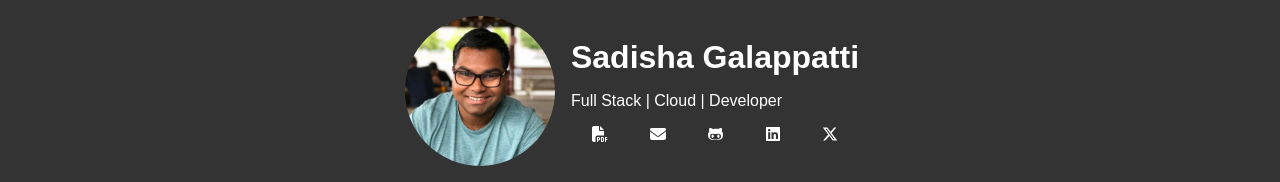
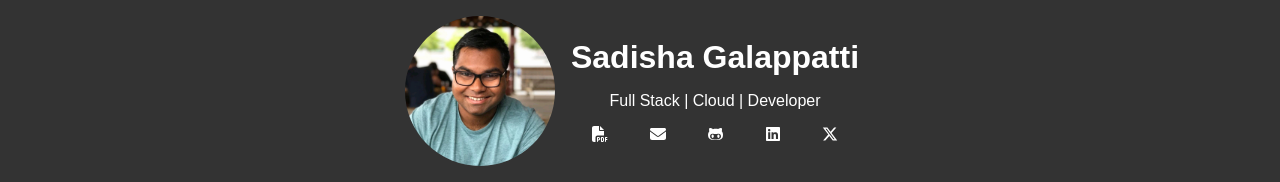
Before and after one commit to sadishag/dev-sadishagalappatti-site, a React (Vite) app: page / in a window 1280 px wide. Shown: the top 182 px of the page. Built offline with nearby package versions, Linux system fonts and the light colour scheme.

Commit message:
updating title css

```diff
--- a/src/components/TitleSection/TitleSection.jsx
+++ b/src/components/TitleSection/TitleSection.jsx
@@ -14,8 +14,8 @@ const TitleSection = () => {
     <div className="title-section">
       <ProfilePicture />
       <div className="name-title">
-        <h1>Sadisha Galappatti</h1>
-        <p>Full Stack | Cloud | Developer</p>
+        <h1 className="h1-title">Sadisha Galappatti</h1>
+        <p className="p-title">Full Stack | Cloud | Developer</p>
         <div className="icon-bar">
           <a href="resume">
             <FontAwesomeIcon icon={faFilePdf} />
--- a/src/components/TitleSection/styles.css
+++ b/src/components/TitleSection/styles.css
@@ -22,3 +22,7 @@ a {
   text-decoration: none;
   color: #FFFFFF;
 }
+
+.p-title {
+  align-content: center;
+}
```
